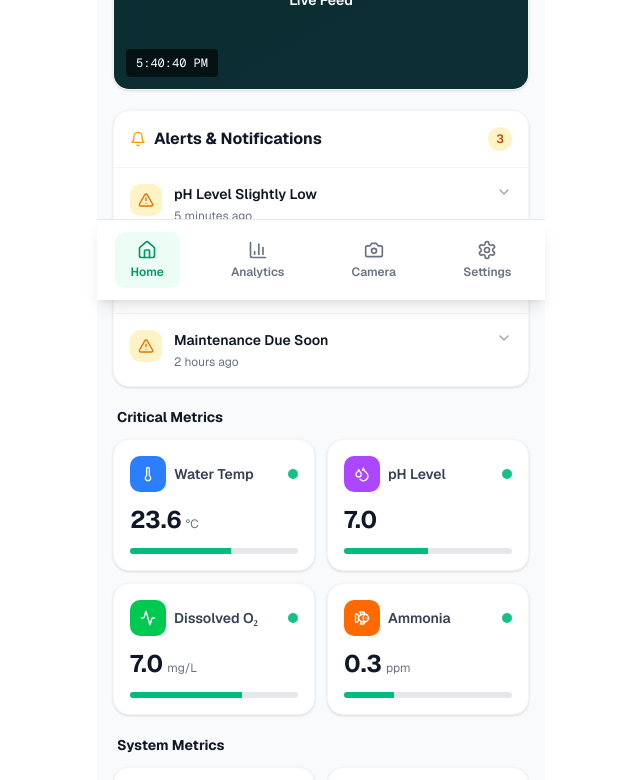
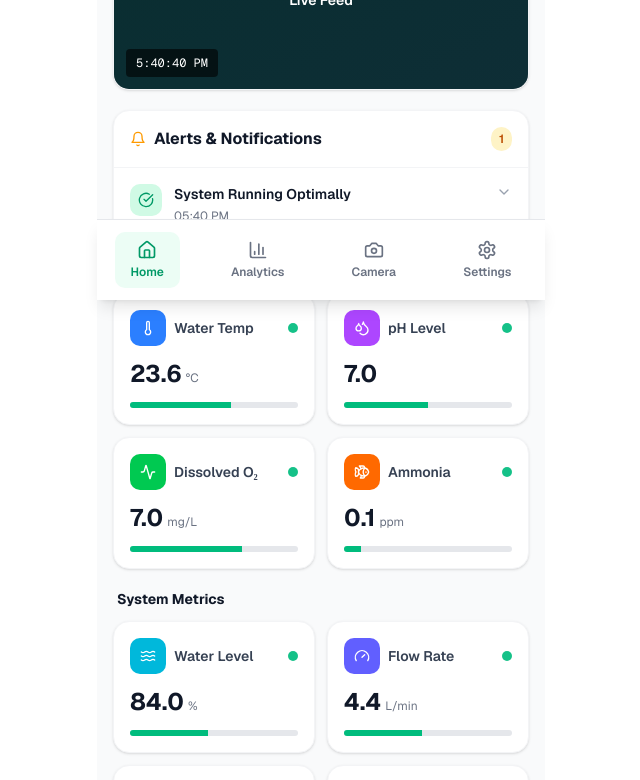
Before and after one commit to kitkato3/GrowUp_FrontEnd, a Next.js app: page /dashboard in a window 1280 px wide. Shown: the part 500-1280 px from the top of the page, without its empty margins (319-959 px from the left). Built offline with nearby package versions, Linux system fonts and the light colour scheme.

Commit message:
system status: from steting to home htmlpls

```diff
--- a/app/(routes)/dashboard/page.tsx
+++ b/app/(routes)/dashboard/page.tsx
@@ -25,12 +25,19 @@ interface SensorDataState {
 }
 interface AlertData { id: number; type: "warning" | "info"; severity: "low" | "medium" | "high"; title: string; message: string; time: string; }
 interface ControlToggleProps { label: string; icon: React.ElementType; active: boolean; onChange: (val: boolean) => void; }
-
+/*
 const ALERTS_DATA: AlertData[] = [
   { id: 1, type: "warning", severity: "medium", title: "pH Level Slightly Low", message: "Current pH is 6.2. Consider adjusting pH levels to maintain optimal plant growth.", time: "5 minutes ago" },
   { id: 2, type: "info", severity: "low", title: "System Running Optimally", message: "All parameters are within ideal ranges.", time: "15 minutes ago" },
   { id: 3, type: "warning", severity: "medium", title: "Maintenance Due Soon", message: "Filter cleaning scheduled in 3 days.", time: "2 hours ago" },
 ]
+*/
+
+// --- INITIAL STATE & HOOKS ---
+const INITIAL_CONTROLS_FULL: SystemControls = { pump: true, fan: false, phAdjustment: true, aerator: true, growLight: true }
+const INITIAL_THRESHOLDS: ThresholdState = { waterTemp: { min: 20, max: 26 }, ph: { min: 6.5, max: 7.5 }, dissolvedO2: { min: 5, max: 8 }, ammonia: { min: 0, max: 0.5 } }
+const localStorageKey = 'aquaponics_settings_state';
+const loadState = (): { controls: SystemControls, activePreset: string, thresholds: ThresholdState } => { try { const savedState = localStorage.getItem(localStorageKey); if (savedState) return JSON.parse(savedState); } catch (error) { console.error('Error loading state:', error); } return { controls: INITIAL_CONTROLS_FULL, activePreset: "balanced", thresholds: INITIAL_THRESHOLDS, }; };
 
 const INITIAL_SENSOR_DATA: SensorDataState = {
   waterTemp: 23.2,
@@ -44,12 +51,6 @@ const INITIAL_SENSOR_DATA: SensorDataState = {
   airTemp: 25.5,
   airPressure: 1012.0
 }
-
-// --- INITIAL STATE & HOOKS ---
-const INITIAL_CONTROLS_FULL: SystemControls = { pump: true, fan: false, phAdjustment: true, aerator: true, growLight: true }
-const INITIAL_THRESHOLDS: ThresholdState = { waterTemp: { min: 20, max: 26 }, ph: { min: 6.5, max: 7.5 }, dissolvedO2: { min: 5, max: 8 }, ammonia: { min: 0, max: 0.5 } }
-const localStorageKey = 'aquaponics_settings_state';
-const loadState = (): { controls: SystemControls, activePreset: string, thresholds: ThresholdState } => { try { const savedState = localStorage.getItem(localStorageKey); if (savedState) return JSON.parse(savedState); } catch (error) { console.error('Error loading state:', error); } return { controls: INITIAL_CONTROLS_FULL, activePreset: "balanced", thresholds: INITIAL_THRESHOLDS, }; };
 
 const useAquaponicsSettings = () => {
   const [state, setState] = useState(loadState);
@@ -92,6 +93,64 @@ const getStatusColor = (status: ThresholdStatus): string => {
 }
 const calculatePercentage = (value: number, min: number, max: number) => ((value - min) / (max - min)) * 100
 
+const generateAlerts = (data: SensorDataState, thresholds: ThresholdState): AlertData[] => {
+  const newAlerts: AlertData[] = []
+  let alertIdCounter = 1
+
+  const checkParam = (title: string, value: number, min: number, max: number, unit: string) => {
+    // Critical (outside range)
+    if (value < min || value > max) {
+      newAlerts.push({
+        id: alertIdCounter++,
+        type: "warning",
+        severity: "high",
+        title: `${title} Critical!`,
+        message: `${title} (${value.toFixed(1)}${unit}) is outside critical range [${min}-${max}${unit}]. Current value: ${value.toFixed(1)}${unit}.`,
+        time: new Date().toLocaleTimeString('en-US', { hour: '2-digit', minute: '2-digit' }),
+      })
+    } else if (value < min + (max - min) * 0.1 || value > max - (max - min) * 0.1) {
+      newAlerts.push({
+        id: alertIdCounter++,
+        type: "warning",
+        severity: "medium",
+        title: `${title} Warning`,
+        message: `${title} (${value.toFixed(1)}${unit}) is approaching boundary range [${min}-${max}${unit}]. Current value: ${value.toFixed(1)}${unit}.`,
+        time: new Date().toLocaleTimeString('en-US', { hour: '2-digit', minute: '2-digit' }),
+      })
+    }
+  }
+
+  checkParam("Water Temp", data.waterTemp, thresholds.waterTemp.min, thresholds.waterTemp.max, "°C")
+  checkParam("pH Level", data.ph, thresholds.ph.min, thresholds.ph.max, "")
+  checkParam("Dissolved O₂", data.dissolvedO2, thresholds.dissolvedO2.min, thresholds.dissolvedO2.max, "mg/L")
+  checkParam("Ammonia", data.ammonia, thresholds.ammonia.min, thresholds.ammonia.max, "ppm")
+
+  // Water Level check (specific)
+  if (data.waterLevel < 75) {
+    newAlerts.push({
+      id: alertIdCounter++,
+      type: "warning",
+      severity: "medium",
+      title: "Water Level Low",
+      message: `Water reservoir is at ${data.waterLevel.toFixed(0)}%. Consider checking auto-fill or adding water.`,
+      time: new Date().toLocaleTimeString('en-US', { hour: '2-digit', minute: '2-digit' }),
+    })
+  }
+
+  // Optimal system info alert (if no warnings)
+  if (newAlerts.length === 0) {
+    newAlerts.push({
+      id: alertIdCounter++,
+      type: "info",
+      severity: "low",
+      title: "System Running Optimally",
+      message: "All monitored parameters are within ideal ranges.",
+      time: new Date().toLocaleTimeString('en-US', { hour: '2-digit', minute: '2-digit' }),
+    })
+  }
+
+  return newAlerts.reverse()
+}
 // --- COMPONENTS (Navbar, BottomNavigation, SensorCard, ControlToggle) ---
 
 const Navbar: React.FC<{ time: string }> = ({ time }) => (
@@ -170,14 +229,14 @@ const ControlToggle: React.FC<ControlToggleProps> = ({ label, icon: Icon, active
 
 // --- DASHBOARD COMPONENT ---
 export default function Dashboard() {
-  const { controls, quickSaveControls } = useAquaponicsSettings()
+  const { controls, quickSaveControls, thresholds } = useAquaponicsSettings()
   const [currentTime, setCurrentTime] = useState<Date>(new Date())
   const [expandedAlert, setExpandedAlert] = useState<number | null>(null)
   const [showControlsModal, setShowControlsModal] = useState<boolean>(false)
   const [showCameraModal, setShowCameraModal] = useState<boolean>(false)
   const [localControls, setLocalControls] = useState<ControlState>({ ...controls })
   const [sensorData, setSensorData] = useState<SensorDataState>(INITIAL_SENSOR_DATA)
-  const alerts = ALERTS_DATA
+  const [alerts, setAlerts] = useState<AlertData[]>([])
 
   useEffect(() => {
     if (showControlsModal) setLocalControls({ ...controls })
@@ -186,19 +245,35 @@ export default function Dashboard() {
   useEffect(() => {
     const interval = setInterval(() => {
       setCurrentTime(new Date())
-      setSensorData(prev => ({
-        ...prev,
+
+      // 1. Gamitin ang setSensorData na may functional update (prev =>)
+      setSensorData(prev => {
+
+        // 2. Tiyakin na kumpleto ang lahat ng 10 properties para mag-match sa SensorDataState
+        const newSensorData: SensorDataState = {
           waterTemp: Number.parseFloat((22 + Math.random() * 2).toFixed(1)),
           ph: Number.parseFloat((6.5 + Math.random() * 0.6).toFixed(1)),
           dissolvedO2: Number.parseFloat((6.8 + Math.random() * 0.6).toFixed(1)),
+          // Gumamit ng 'prev' para sa continuity
           waterLevel: Math.min(100, Math.max(70, prev.waterLevel + (Math.random() - 0.5) * 2)),
+          waterFlow: Number.parseFloat((4.5 + (Math.random() - 0.5) * 0.5).toFixed(1)), // 🌟 IDINAGDAG!
+          humidity: Number.parseFloat((60 + Math.random() * 10).toFixed(1)),
+          ammonia: Number.parseFloat((0.1 + Math.random() * 0.5).toFixed(1)),
+          lightIntensity: Number.parseFloat((14000 + Math.random() * 3000).toFixed(0)),
           airTemp: Number.parseFloat((24 + Math.random() * 3).toFixed(1)),
           airPressure: Number.parseFloat((1000 + Math.random() * 25).toFixed(1)),
-        humidity: Number.parseFloat((60 + Math.random() * 10).toFixed(1)),
-      }))
+        }
+
+        // 3. I-generate ang Alerts
+        setAlerts(generateAlerts(newSensorData, thresholds))
+
+        return newSensorData
+      })
     }, 3000)
+
     return () => clearInterval(interval)
-  }, [])
+    // Dependency sa thresholds para mag-update ang alerts logic kung magbago ang settings
+  }, [thresholds])
 
   const handleQuickControlsSave = () => {
     quickSaveControls({ ...localControls })
```
Lines whose indentation alone changed are shown as unchanged.
